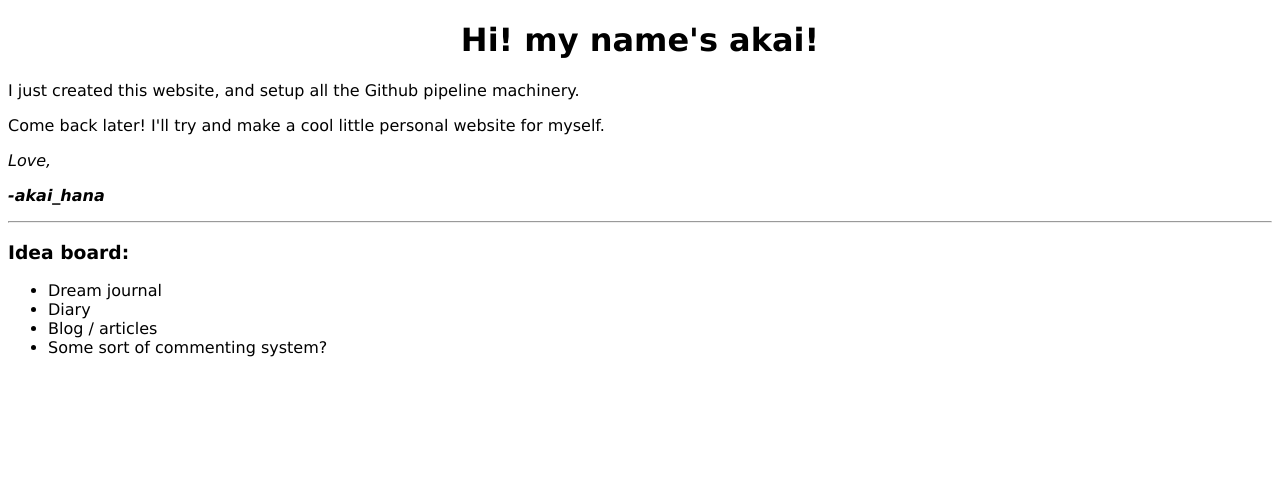
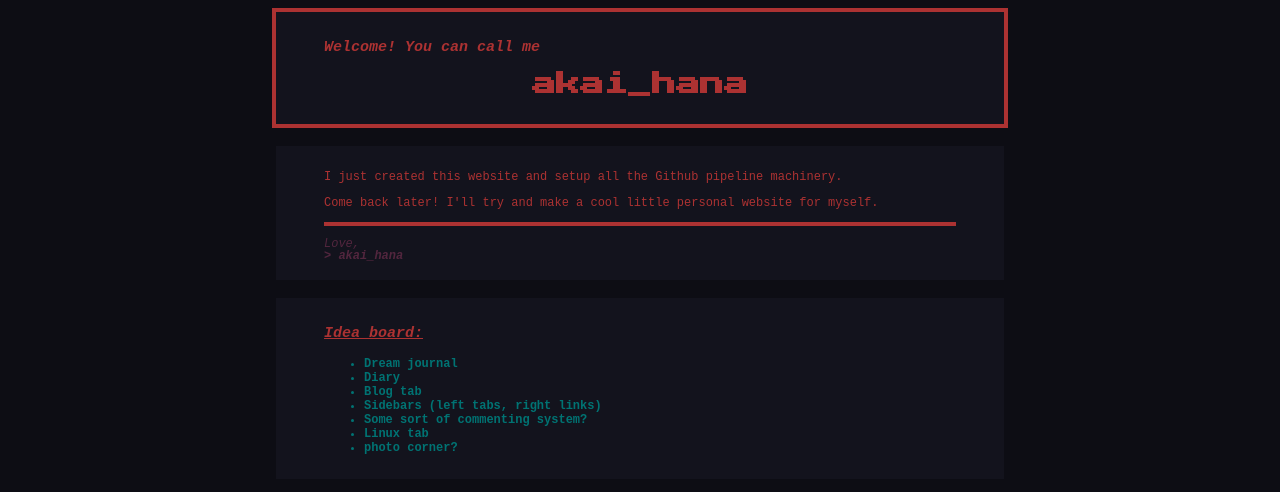
Before and after one commit to akai-hana/akai-hana.neocities.org, a plain HTML site: page public/index.html in a window 1280 px wide. Drawn offline with Linux system fonts and the light colour scheme.

Commit message:
Sketch basic site layout, color palette & style

```diff
--- a/public/index.html
+++ b/public/index.html
@@ -1,32 +1,56 @@
 <!DOCTYPE html>
-<html>
+<html lang="en">
   <head>
     <meta charset="UTF-8">
     <meta name="viewport" content="width=device-width, initial-scale=1.0">
-    <title>akai_hana's little corner</title>
-    <link href="/style.css" rel="stylesheet" type="text/css" media="all">
+
+    <title>akai_hana's little corner</title> <!-- TODO: do carousel title -->
+
+    <link href="style.css" rel="stylesheet" type="text/css" media="all">
   </head>
+  <body>
 
-  <body>
+    <!-- INTRO -->
+    <div class="header box">
+      <h3>Welcome! You can call me</h3>
+
       <div align=center>
-      <h1>Hi! my name's akai!</h1>
+        <h1>akai_hana</h1>
+      </div>
     </div>
 
-    <p>I just created this website, and setup all the Github pipeline machinery.</p>
+    <br>
+
+    <!-- BODY -->
+    <div class="box">
+      <p>I just created this website and setup all the Github pipeline machinery.</p>
 
       <p>Come back later! I'll try and make a cool little personal website for myself.</p>
 
-    <p><em>Love,</em></p>
-    <p><b><em>-akai_hana</em></b></p>
-
       <hr>
 
-    <h3>Idea board:</h3>
-    <ul>
+      <div style="color: var(--sec); line-height: 0;">
+        <br>
+
+        <p><em>Love,</em></p>
+        <p><b><em>> akai_hana</em></b></p>
+      </div>
+    </div>
+
+    <br>
+
+    <!-- BOTTOM -->
+    <div class="box">
+      <h3><u>Idea board:</u></h3>
+      <ul style="font-weight: bold;">
         <li>Dream journal</li>
         <li>Diary</li>
-      <li>Blog / articles</li>
+        <li>Blog tab</li>
+        <li>Sidebars (left tabs, right links)</li>
         <li>Some sort of commenting system?</li>
+        <li>Linux tab</li>
+        <li>photo corner?</li>
       </ul>
+    </div>
   </body>
 </html>
--- a/public/style.css
+++ b/public/style.css
@@ -1,9 +1,60 @@
-/* CSS is how you can add style to your website, such as colors, fonts, and positioning of your
-   HTML content. To learn how to do something, just try searching Google for questions like
-   "how to change link color." */
+@import url('https://fonts.googleapis.com/css2?family=Press+Start+2P&display=swap');
+
+:root {
+  --pri: #ac3232;
+  --sec: #52263e;
+  --alt: #007373;
+
+  --bg: #0d0d14;
+  --bg-box: #13131d;
+}
+
+* {
+}
 
 body {
-  background-color: white;
-  color: black;
-  font-family: Verdana;
+  font-family: 'Courier New';
+  color: var(--pri);
+  background: var(--bg);
 }
+
+p {
+  font-size: 100%;
+}
+
+h1, h2 {
+  font-family: 'Press Start 2P';
+
+  font-smooth: never;
+  -webkit-font-smoothing: none;
+}
+
+h3 {
+  font-size: 15px;
+  font-style: italic;
+  /* font-weight: bold; */
+}
+
+ul {
+  color: var(--alt);
+}
+
+hr {
+  border: 0;
+  border-top: 4px solid var(--pri);
+}
+
+.header {
+  border: 4px solid var(--pri);
+}
+
+.box {
+  background: var(--bg-box);
+  padding: 24px 48px;
+  padding-top: 12px;
+  padding-bottom: 12px;
+
+  margin: auto;
+  max-width: 50%;
+  font-size: 75%;
+}
```
Lines whose indentation alone changed are shown as unchanged.
